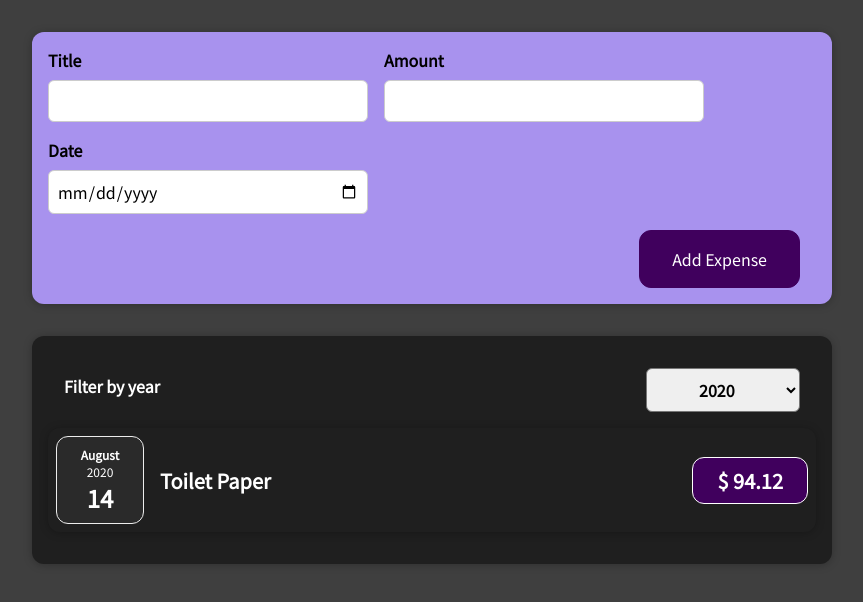
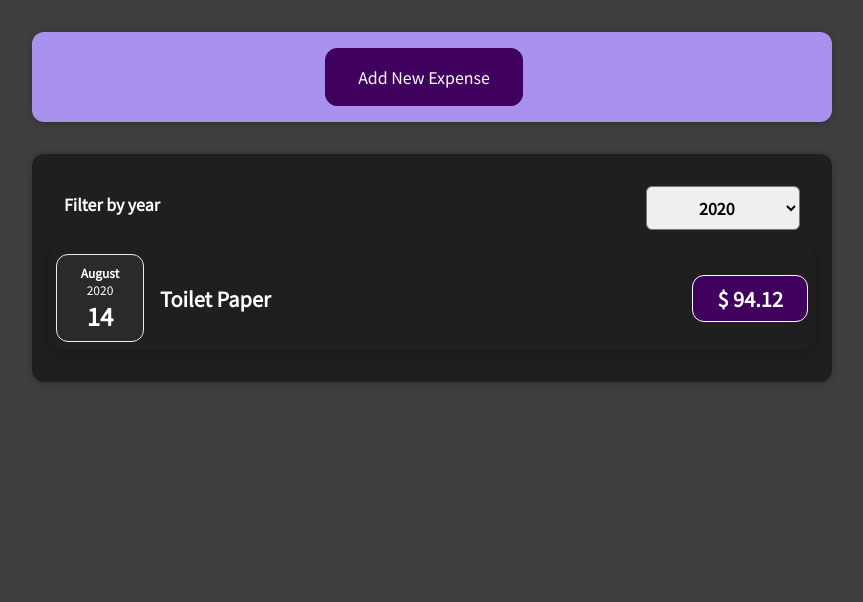
Before and after one commit to billy0402/react-complete-guide-expense, a React (Create React App) app: page / in a window 1280 px wide. Shown: the top 602 px of the page, without its empty margins (208-1071 px from the left). Built offline with nearby package versions, Linux system fonts and the light colour scheme.

Commit message:
feat(NewExpense): Homework

```diff
--- a/src/components/new-expense/ExpenseForm.tsx
+++ b/src/components/new-expense/ExpenseForm.tsx
@@ -4,9 +4,10 @@ import { Expense } from '@models/expense';
 
 type ExpenseFormProps = {
   onSaveExpense: (expense: Omit<Expense, 'id'>) => void;
+  onCancel: () => void;
 };
 
-const ExpenseForm = ({ onSaveExpense }: ExpenseFormProps) => {
+const ExpenseForm = ({ onSaveExpense, onCancel }: ExpenseFormProps) => {
   const [title, setTitle] = useState('');
   const [amount, setAmount] = useState('');
   const [date, setDate] = useState('');
@@ -82,6 +83,9 @@ const ExpenseForm = ({ onSaveExpense }: ExpenseFormProps) => {
         </div>
       </div>
       <div className='new-expense__actions'>
+        <button type='button' onClick={onCancel}>
+          Cancel
+        </button>
         <button type='submit'>Add Expense</button>
       </div>
     </form>
--- a/src/components/new-expense/NewExpense.tsx
+++ b/src/components/new-expense/NewExpense.tsx
@@ -1,3 +1,5 @@
+import { useState } from 'react';
+
 import ExpenseForm from '@components/new-expense/ExpenseForm';
 import { Expense } from '@models/expense';
 
@@ -6,17 +8,34 @@ type NewExpenseProps = {
 };
 
 const NewExpense = ({ onAddExpense }: NewExpenseProps) => {
+  const [isEditing, setIsEditing] = useState(false);
+
+  const switchEditingHandler = (value: boolean) => {
+    setIsEditing(value);
+  };
+
   const onSaveExpenseHandler = (expense: Omit<Expense, 'id'>) => {
     const newExpense = {
       ...expense,
       id: Math.random().toString(),
     };
     onAddExpense(newExpense);
+    switchEditingHandler(false);
   };
 
   return (
     <div className='new-expense'>
-      <ExpenseForm onSaveExpense={onSaveExpenseHandler} />
+      {!isEditing && (
+        <button type='button' onClick={() => switchEditingHandler(true)}>
+          Add New Expense
+        </button>
+      )}
+      {isEditing && (
+        <ExpenseForm
+          onCancel={() => switchEditingHandler(false)}
+          onSaveExpense={onSaveExpenseHandler}
+        />
+      )}
     </div>
   );
 };
```
